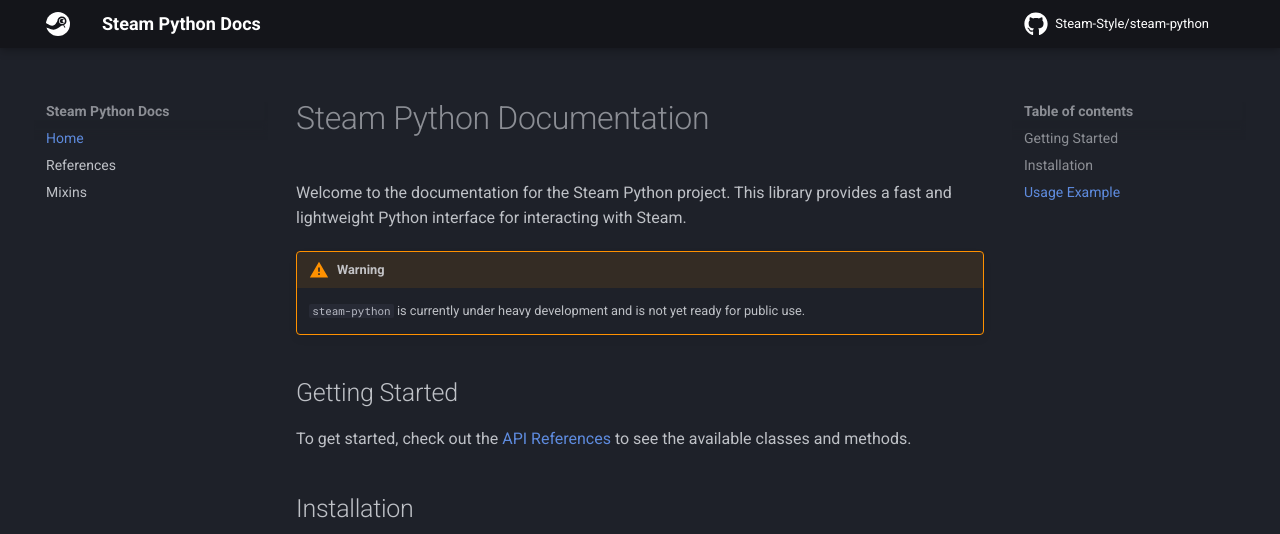
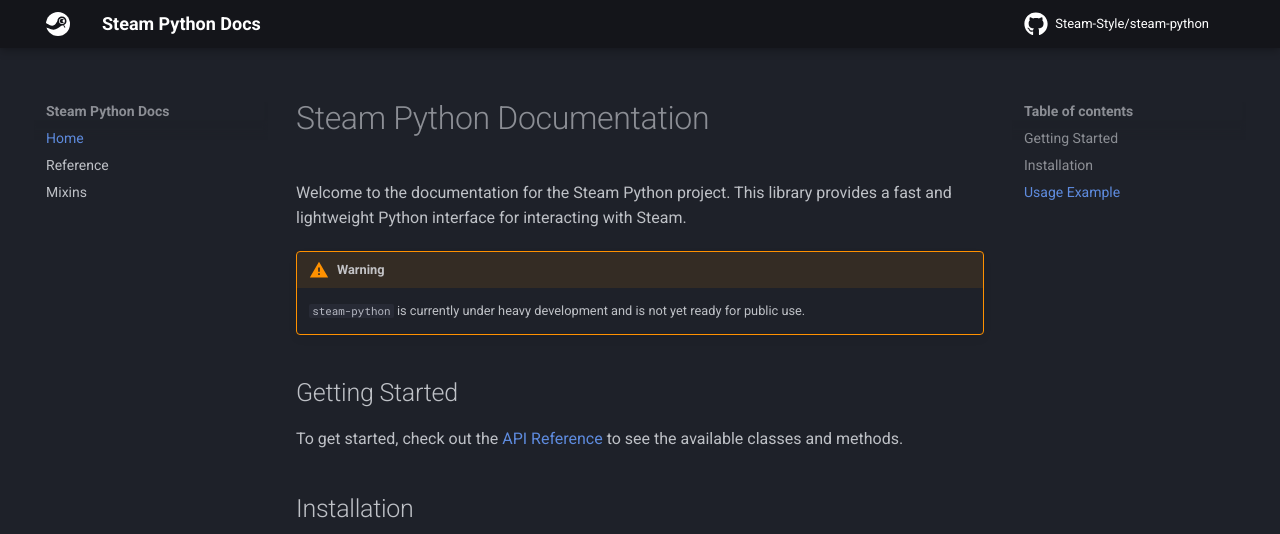
Before and after one commit to Steam-Style/steam-python, an MkDocs documentation site: the page built from docs/index.md, in a window 1280 px wide and 1384 px high. Shown: the top 534 px of the window. Built offline with MkDocs 1.6.1 and Material for MkDocs 9.7.7, drawn with Linux system fonts in a browser that asks for light colours; comment, search, counter and statistics services are not loaded.

Commit message:
Rename API Reference

```diff
--- a/docs/index.md
+++ b/docs/index.md
@@ -8,7 +8,7 @@ Welcome to the documentation for the Steam Python project. This library provides
 
 ## Getting Started
 
-To get started, check out the [API References](references.md) to see the available classes and methods.
+To get started, check out the [API Reference](reference.md) to see the available classes and methods.
 
 ## Installation
 
--- a/mkdocs.yml
+++ b/mkdocs.yml
@@ -39,5 +39,5 @@ plugins:
 
 nav:
   - Home: index.md
-  - References: references.md
+  - Reference: reference.md
   - Mixins: mixins.md
```
Also changed, not shown: docs/mixins.md (+1 -1 lines), docs/reference.md (renamed from docs/references.md, +1 -1 lines).
